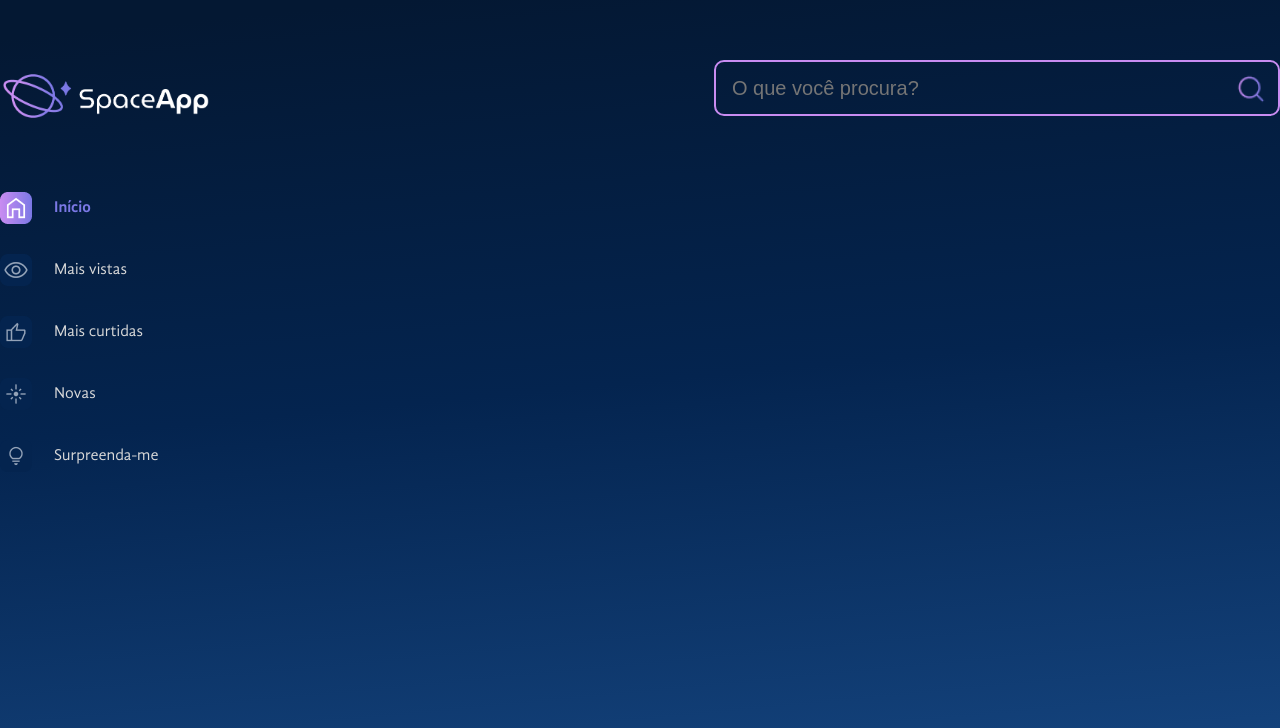
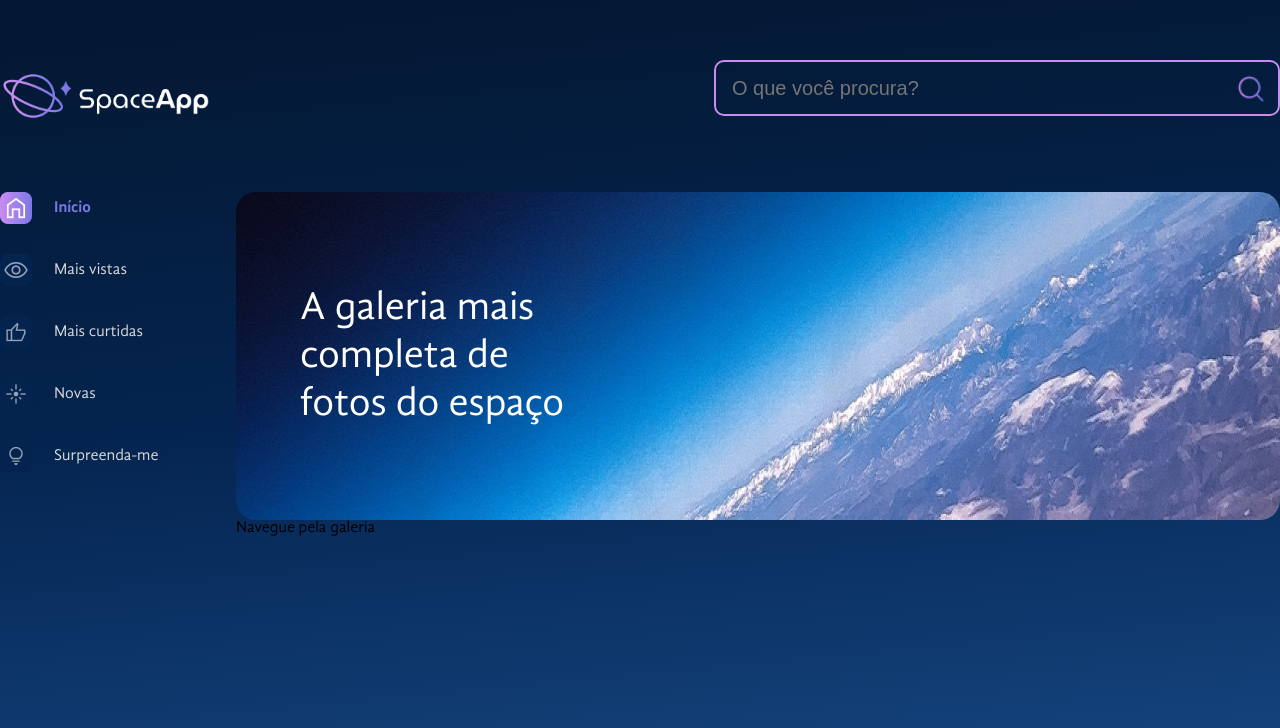
Before and after one commit to felipeappsPGM/Space-App-Alura-One, a React (Vite) app: page / in a window 1280 px wide. Shown: the top 728 px of the page. Built offline with nearby package versions, Linux system fonts and the light colour scheme.

Commit message:
adicionar banner e galeria

```diff
--- a/src/App.jsx
+++ b/src/App.jsx
@@ -2,6 +2,9 @@
 import EstilosGlobais from "./components/EstilosGlobais"
 import Cabecalho from "./components/Cabecalho"
 import SideBar from "./components/SideBar"
+import Banner from "./components/Banner"
+import bannerBackGround from './assets/banner.png'
+import Galeria from "./components/Galeria"
 
 const FundoGradiente = styled.div`
   background: linear-gradient(174.61deg, #041833 4.16%, #04244F 48%, #154580 96.76%);
@@ -9,14 +12,42 @@
   min-height: 100vh;
 `
 
+const AppContainer = styled.div`
+  width: 1440px;
+  margin: 0 auto;
+  max-width: 100%;
+`
+
+const MainContainer = styled.main`
+  display: flex;
+  gap: 24px;
+`
+
+const ConteudoGaleria = styled.section`
+  display: flex;
+  flex-direction: column;
+  flex-grow: 1;
+
+`
+
 function App() {
 
   return (
     <FundoGradiente>
       <EstilosGlobais />
-      <Cabecalho />
-      <SideBar />
-
+      <AppContainer>
+        <Cabecalho />
+        <MainContainer>
+          <SideBar />
+          <ConteudoGaleria>
+            <Banner
+              texto="A galeria mais completa de fotos do espaço"
+              backgroundImage={bannerBackGround}
+            />
+            <Galeria />
+          </ConteudoGaleria>
+        </MainContainer>
+      </AppContainer>
     </FundoGradiente>
   )
 }
--- a/src/components/Banner/index.jsx
+++ b/src/components/Banner/index.jsx
@@ -22,10 +22,8 @@
     padding: 0 64px;
 `
 
-const Banner = ({texto, backgroundImage}) => {
+export default function Banner({ texto, backgroundImage }) {
     return (<FigureEstilizada $backgroundImage={backgroundImage}>
         <TituloEstilizado>{texto}</TituloEstilizado>
     </FigureEstilizada>)
 }
-
-export default Banner
--- /dev/null
+++ b/src/components/Galeria/index.jsx
@@ -0,0 +1,6 @@
+
+export default function Galeria(){
+    return(
+        <h2>Navegue pela galeria</h2>
+    )
+}
```
Also changed, not shown: src/assets/banner.png (renamed from src/copy/assets/assets/banner.png).
